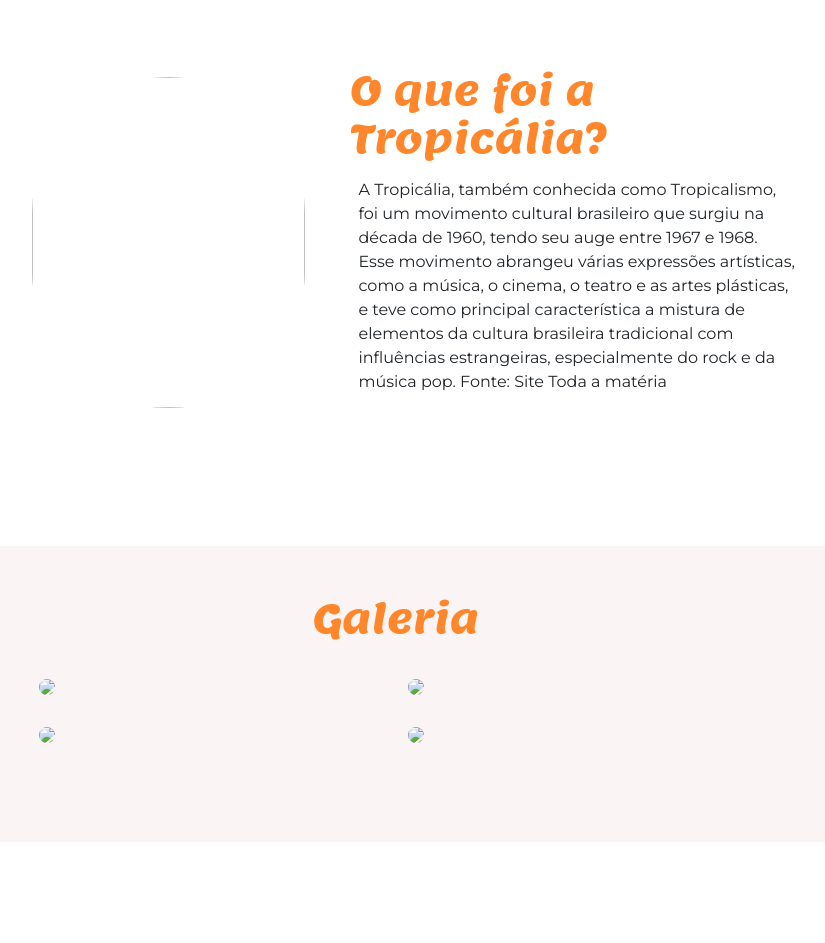
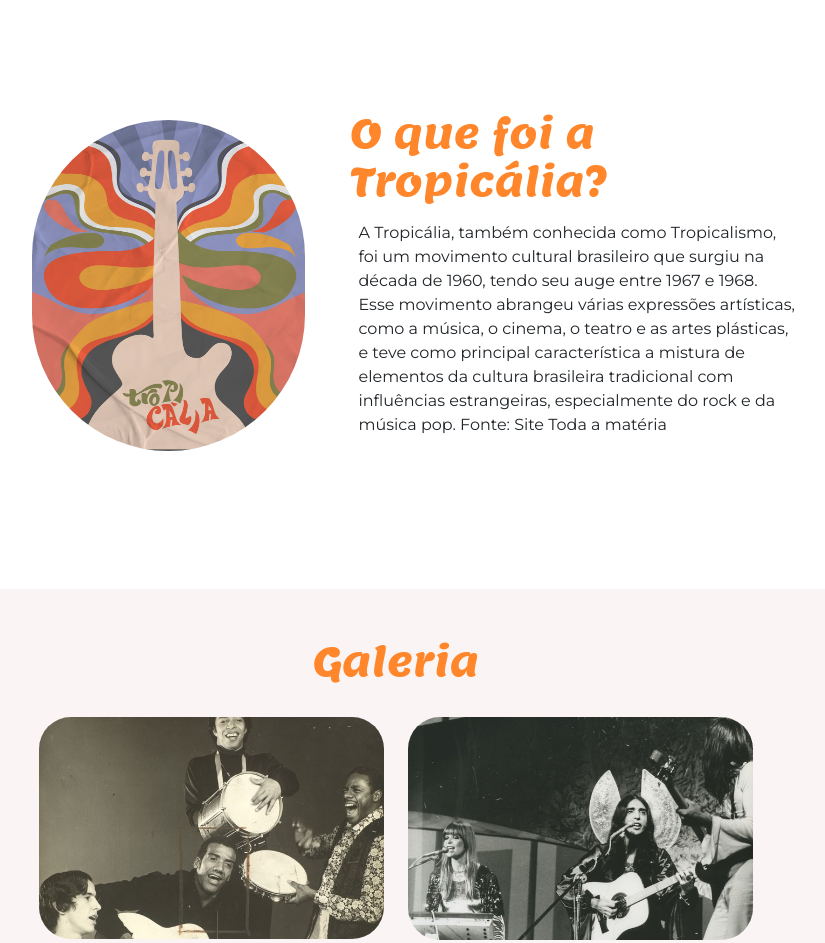
Before and after one commit to aline18121987/site-acessivel, a plain HTML site: page index.html in a window 1280 px wide. Shown: the part 980-1923 px from the top of the page, without its empty margins (244-1069 px from the left). Drawn offline with nearby package versions, Linux system fonts and the light colour scheme.

Commit message:
index.html

```diff
--- a/index.html
+++ b/index.html
@@ -15,7 +15,7 @@
     <header class=" p-5">
 
         <nav class="container d-flex justify-content-between align-items-center" >
-            <img src="img/logo.png" class="nav-img " loading="lazy">
+            <img src="img/logo (1).png" class="nav-img " loading="lazy">
             <ul class="nav mt-5">
                 <li class="nav-item"><a class="nav-link" href="#inicio">Início</a></li>
                 <li class="nav-item"><a class="nav-link" href="#galeria">Galeria</a></li>
@@ -40,13 +40,13 @@
             <div class="inicio-fundo d-flex justify-content-between align-items-center">
                 <div class="esquerda-conteudo">
                     <h1 class="display-4 text-white fst-italic fw-bold">Boas-vindas a</h1>
-                    <img src="img/logo-2.png" class="mb-3" width="563"
+                    <img src="img/logo-2 (1).png" class="mb-3" width="563"
                         height="278" loading="lazy">
                     <a href="#tropicalia"
                         class="btn btn-primary btn-lg botao-inicio fw-semibold">Quero
                         conhecer!</a>
                 </div>
-                <img src="img/lossy-page1-640px-Os_Mutantes.tif (1).png" alt="A imagem apresenta o grupo musical Os mutantes, sao tres pessoas cantando em um microfone" title="Os mutantes - CC0 Domínio Público / Acervo Arquivo Nacional" class="img-fluid img-inicio">
+                <img src="img/lossy-page1-640px-Os_Mutantes.tif (1) (1).png" alt="A imagem apresenta o grupo musical Os mutantes, são três pessoas cantando em um microfone" title="Os mutantes - CC0 Domínio Público / Acervo Arquivo Nacional" class="img-fluid img-inicio">
 
               </div>
         </section>
@@ -54,7 +54,7 @@
         <section id="tropicalia" class="my-5 pt-6 secao-tropicalia" tabindex="0" aria-label="Seção explicativa sobre a tropicália">
             <div class="container d-flex align-items-center ">
                 <div class="col-4 d-flex justify-content-center ">
-                    <img src="img/image (1).png" class="rounded-pill" width="273" height="331" loading="lazy">
+                    <img src="img/image (1) (1).png" class="rounded-pill" width="273" height="331" loading="lazy">
                 </div>
                 <div class="col-5">
                     <h2>O que foi a Tropicália?</h2>
@@ -73,20 +73,20 @@
 
                 <div class="row justify-content-md-center">
                     <div class="col-md-4">
-                        <img src="img/lossy-page1-640px-Jorge_Ben_e_o_Trio_Mocotó_no_Teatro_da_Lagoa,_1971.tif.jpg"
+                        <img src="img/lossy-page1-640px-Jorge_Ben_e_o_Trio_Mocotó_no_Teatro_da_Lagoa,_1971.tif (1).jpg"
                             class="img-fluid rounded-5" loading="lazy">
                     </div>
                     <div class="col-md-4">
-                        <img src="img/lossy-page1-640px-Os_Mutantes_2.tif.jpg" class="img-fluid rounded-5"
+                        <img src="img/lossy-page1-640px-Os_Mutantes_2.tif (1).jpg" class="img-fluid rounded-5"
                             loading="lazy">
                     </div>
                 </div>
                 <div class="row mt-4  justify-content-md-center">
                     <div class="col-md-4">
-                        <img src="img/lossy-page1-640px-Gilberto_Gil_nos_anos_1960.tif.jpg" class="img-fluid rounded-5" loading="lazy">
+                        <img src="img/lossy-page1-640px-Gilberto_Gil_nos_anos_1960.tif (1).jpg" class="img-fluid rounded-5" loading="lazy">
                     </div>
                     <div class="col-md-4">
-                        <img src="img/lossy-page1-640px-Caetano_Veloso_no_III_Festival_da_Música_Popular.tif.jpg"
+                        <img src="img/lossy-page1-640px-Caetano_Veloso_no_III_Festival_da_Música_Popular.tif (1).jpg"
                             class="img-fluid rounded-5" loading="lazy">
                     </div>
                 </div>
```
